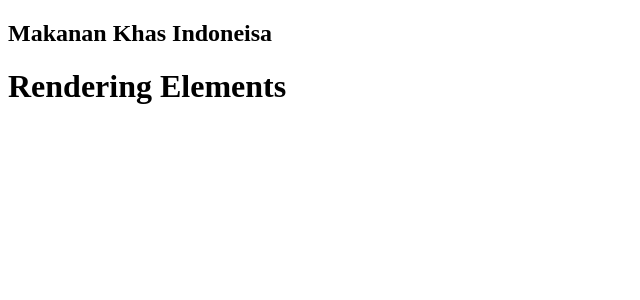
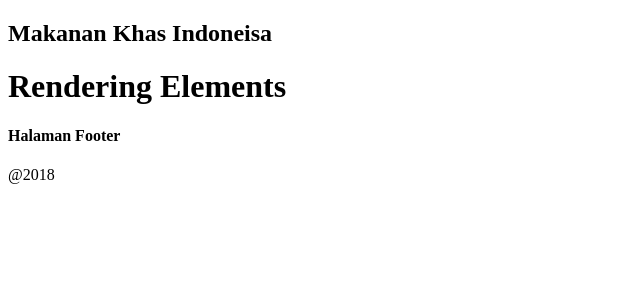
Before and after one commit to developapp93/hello-react, a React (Create React App) app: page / in a window 1280 px wide. Shown: the top 300 px of the page, without its empty margins (0-640 px from the left). Built offline with nearby package versions, Linux system fonts and the light colour scheme.

Commit message:
function component dalam 1 file

```diff
--- a/src/App.js
+++ b/src/App.js
@@ -1,5 +1,14 @@
 import React, { Component } from "react";
 import Header from "./Header";
+
+const Footer = () => {
+    return (
+        <div>
+            <h4>Halaman Footer</h4>
+            <p>@2018</p>
+        </div>
+    );
+};
 
 class App extends Component {
     render() {
@@ -7,6 +16,7 @@ class App extends Component {
             <div>
                 <Header />
                 <h1>Rendering Elements</h1>
+                <Footer />
             </div>
         );
     }
```
